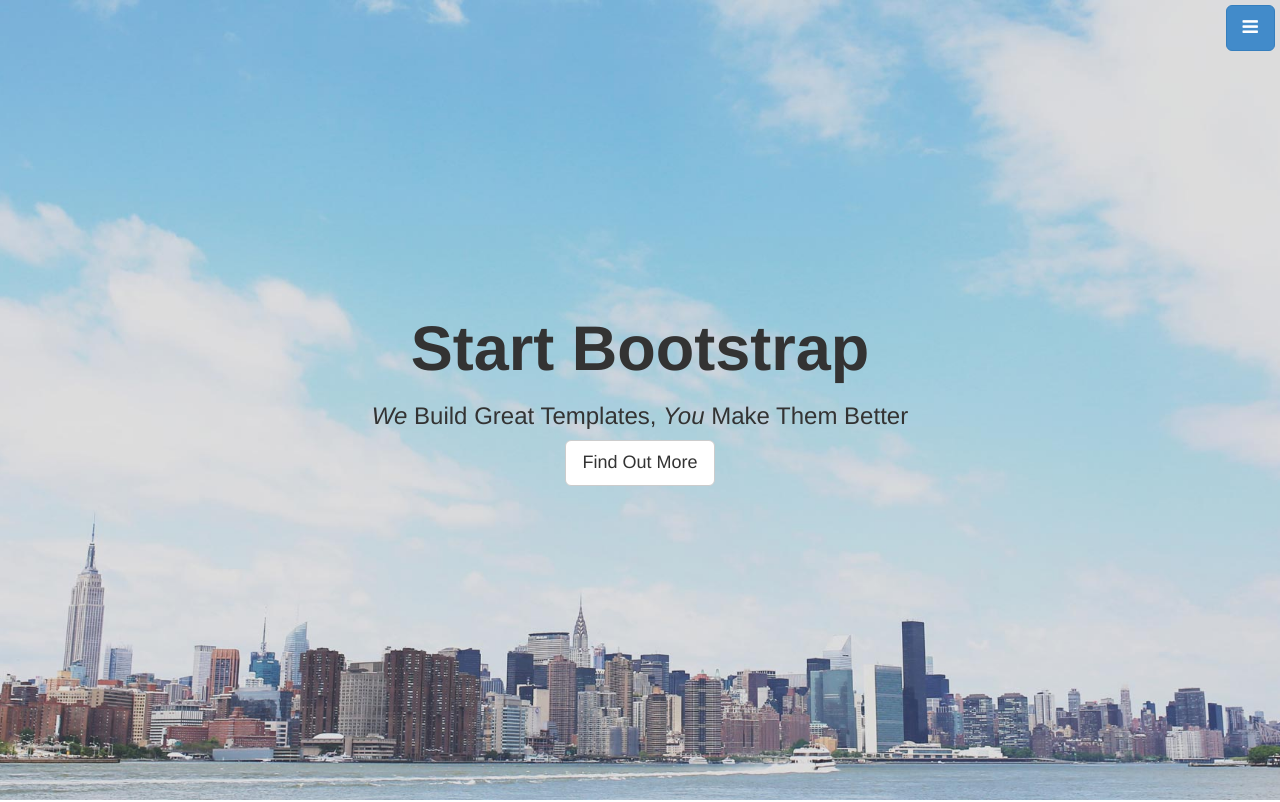
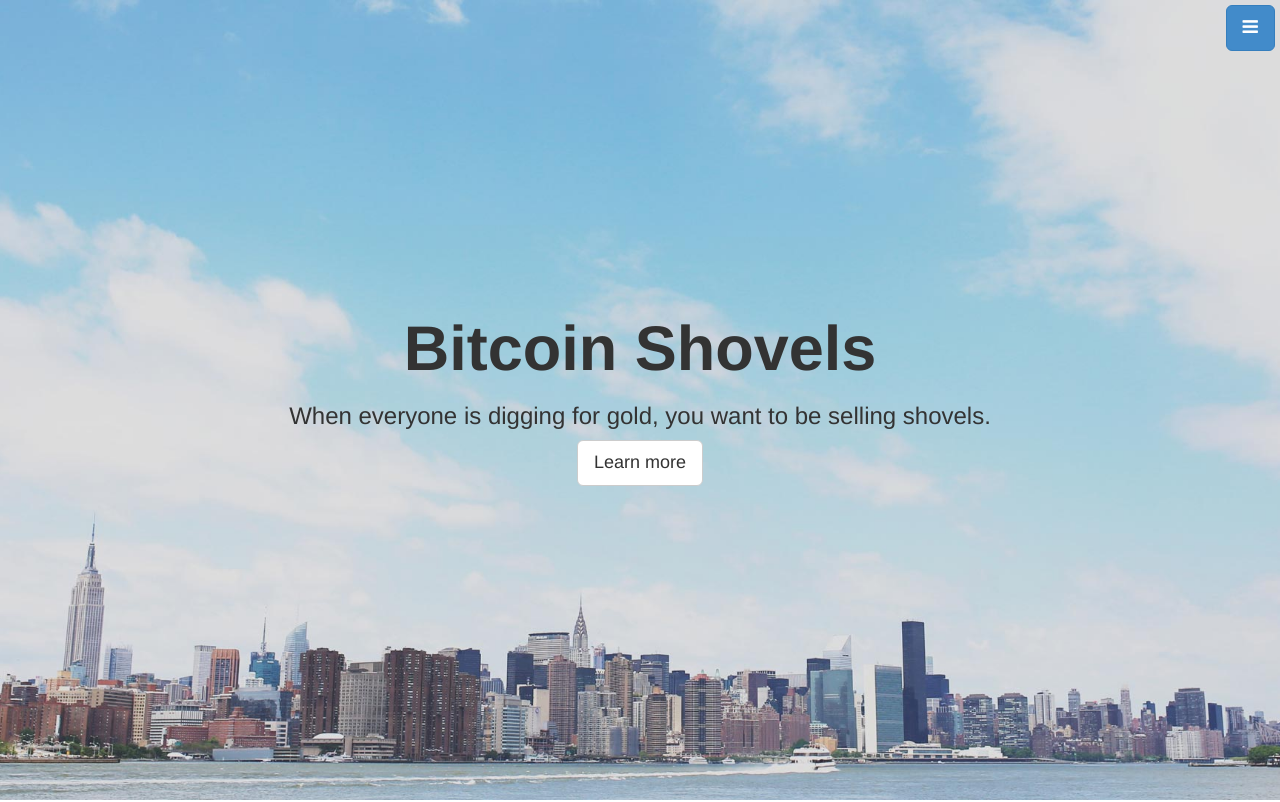
Before and after one commit to jkeesh/bitcoin-shovels, a plain HTML site: page index.html in a window 1280 px wide. Shown: the top 802 px of the page. Drawn offline with Linux system fonts and the light colour scheme.

Commit message:
update text

```diff
--- a/css/stylish-portfolio.css
+++ b/css/stylish-portfolio.css
@@ -111,7 +111,7 @@
   height: 100%;
   width: 100%;
   position: relative;
-  background: url(../img/bg.jpg) no-repeat center center fixed;
+  background: url(../img/bg.JPG) no-repeat center center fixed;
   -webkit-background-size: cover;
   -moz-background-size: cover;
   -o-background-size: cover;
--- a/index.html
+++ b/index.html
@@ -23,7 +23,7 @@
     <div id="sidebar-wrapper">
       <ul class="sidebar-nav">
         <a id="menu-close" href="#" class="btn btn-default btn-lg pull-right toggle"><i class="fa fa-times"></i></a>
-        <li class="sidebar-brand"><a href="http://startbootstrap.com">Start Bootstrap</a></li>
+        <li class="sidebar-brand"><a href="http://startbootstrap.com">Bitcoin Shovels</a></li>
         <li><a href="#top">Home</a></li>
         <li><a href="#about">About</a></li>
         <li><a href="#services">Services</a></li>
@@ -36,9 +36,9 @@
     <!-- Full Page Image Header Area -->
     <div id="top" class="header">
       <div class="vert-text">
-        <h1>Start Bootstrap</h1>
-        <h3><em>We</em> Build Great Templates, <em>You</em> Make Them Better</h3>
-        <a href="#about" class="btn btn-default btn-lg">Find Out More</a>
+        <h1>Bitcoin Shovels</h1>
+        <h3>When everyone is digging for gold, you want to be selling shovels.</h3>
+        <a href="#about" class="btn btn-default btn-lg">Learn more</a>
       </div>
     </div>
     <!-- /Full Page Image Header Area -->
@@ -162,12 +162,6 @@
     </div>
     <!-- /Call to Action -->
 
-    <!-- Map -->
-    <div id="contact" class="map">
-      <iframe width="100%" height="100%" frameborder="0" scrolling="no" marginheight="0" marginwidth="0" src="https://maps.google.com/maps?f=q&amp;source=s_q&amp;hl=en&amp;geocode=&amp;q=Twitter,+Inc.,+Market+Street,+San+Francisco,+CA&amp;aq=0&amp;oq=twitter&amp;sll=28.659344,-81.187888&amp;sspn=0.128789,0.264187&amp;ie=UTF8&amp;hq=Twitter,+Inc.,+Market+Street,+San+Francisco,+CA&amp;t=m&amp;z=15&amp;iwloc=A&amp;output=embed"></iframe><br /><small><a href="https://maps.google.com/maps?f=q&amp;source=embed&amp;hl=en&amp;geocode=&amp;q=Twitter,+Inc.,+Market+Street,+San+Francisco,+CA&amp;aq=0&amp;oq=twitter&amp;sll=28.659344,-81.187888&amp;sspn=0.128789,0.264187&amp;ie=UTF8&amp;hq=Twitter,+Inc.,+Market+Street,+San+Francisco,+CA&amp;t=m&amp;z=15&amp;iwloc=A"></a></small></iframe>
-    </div>
-    <!-- /Map -->
-
     <!-- Footer -->
     <footer>
       <div class="container">
```
